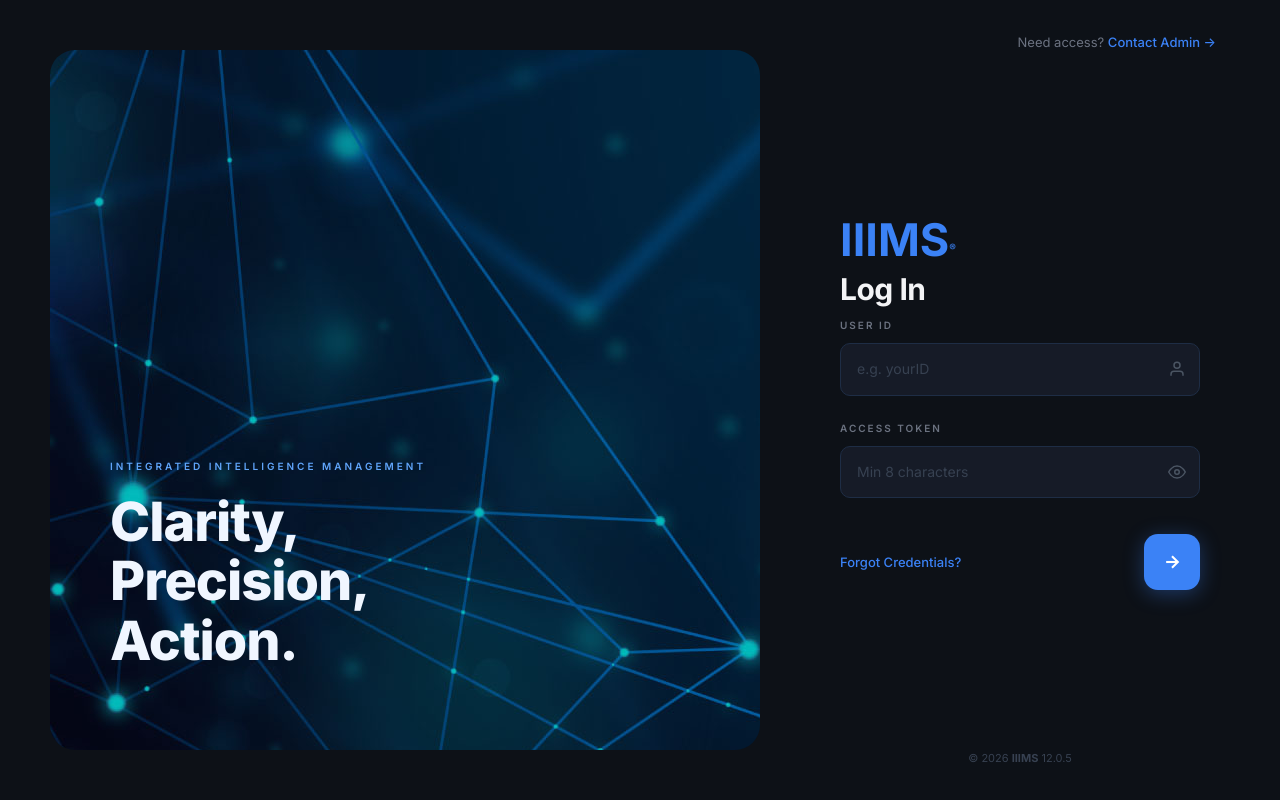
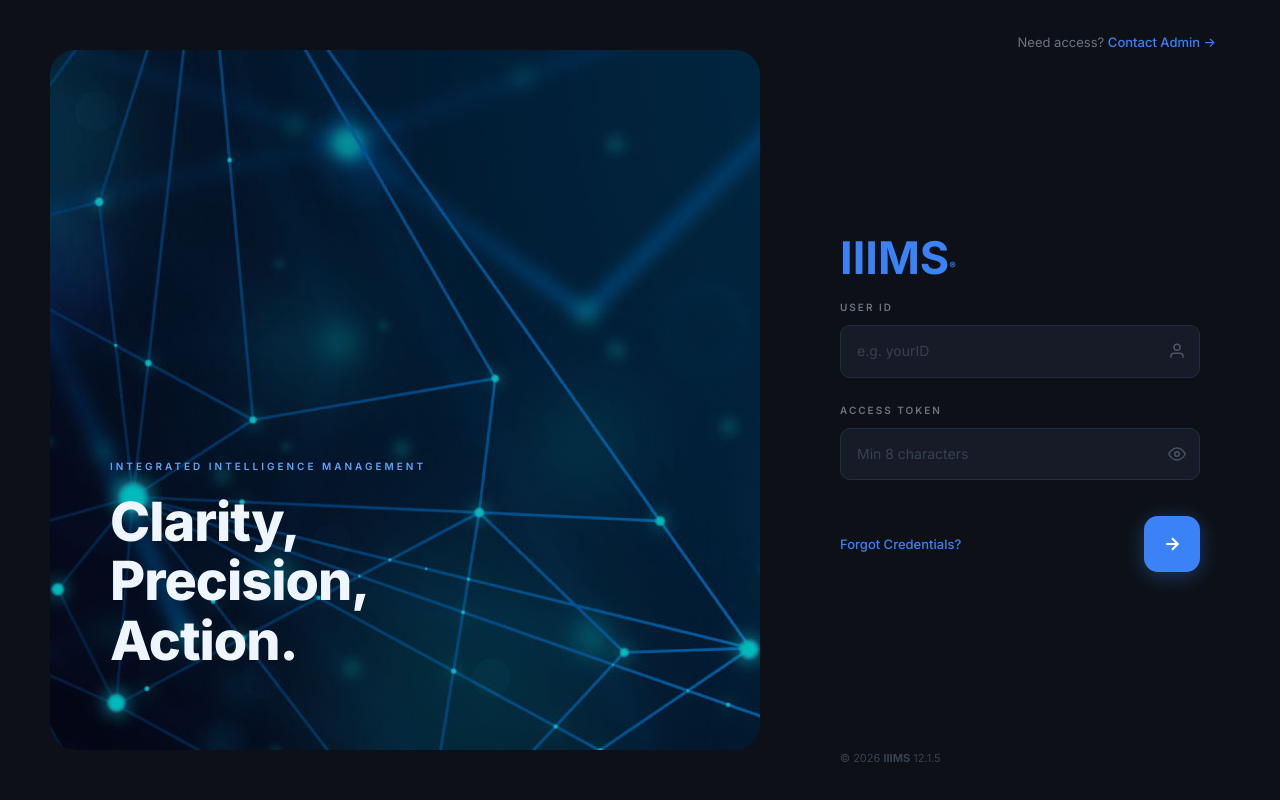
Before and after one commit to KaizokuMot/iiims, a React (Create React App) app: page / in a window 1280 px wide. Built offline with nearby package versions, Linux system fonts and the light colour scheme.

Commit message:
iiims 12.1.5

```diff
--- a/src/screens/Login.css
+++ b/src/screens/Login.css
@@ -305,8 +305,9 @@
 
 /* Footer */
 .login-right-footer {
-  text-align: center;
+  text-align: left;
   font-size: 11px;
+  margin-left: 1rem;
   color: #374151;
 }
 
--- a/src/screens/Login.js
+++ b/src/screens/Login.js
@@ -37,7 +37,7 @@ function Login() {
 
           <div className='login-title-block'>
             <h2 className='login-app-name'>IIIMS<sup>®</sup></h2>
-            <h1 className='login-heading'>Log In</h1>
+            {/* <h1 className='login-heading'>Log In</h1> */}
           </div>
 
           <form className='login-form' onSubmit={e => e.preventDefault()}>
@@ -101,7 +101,7 @@ function Login() {
         </div>
 
         <div className='login-right-footer'>
-          <span>© 2026 <strong>IIIMS</strong> 12.0.5</span>
+          <span>© 2026 <strong>IIIMS</strong> 12.1.5</span>
         </div>
       </div>
 
```
